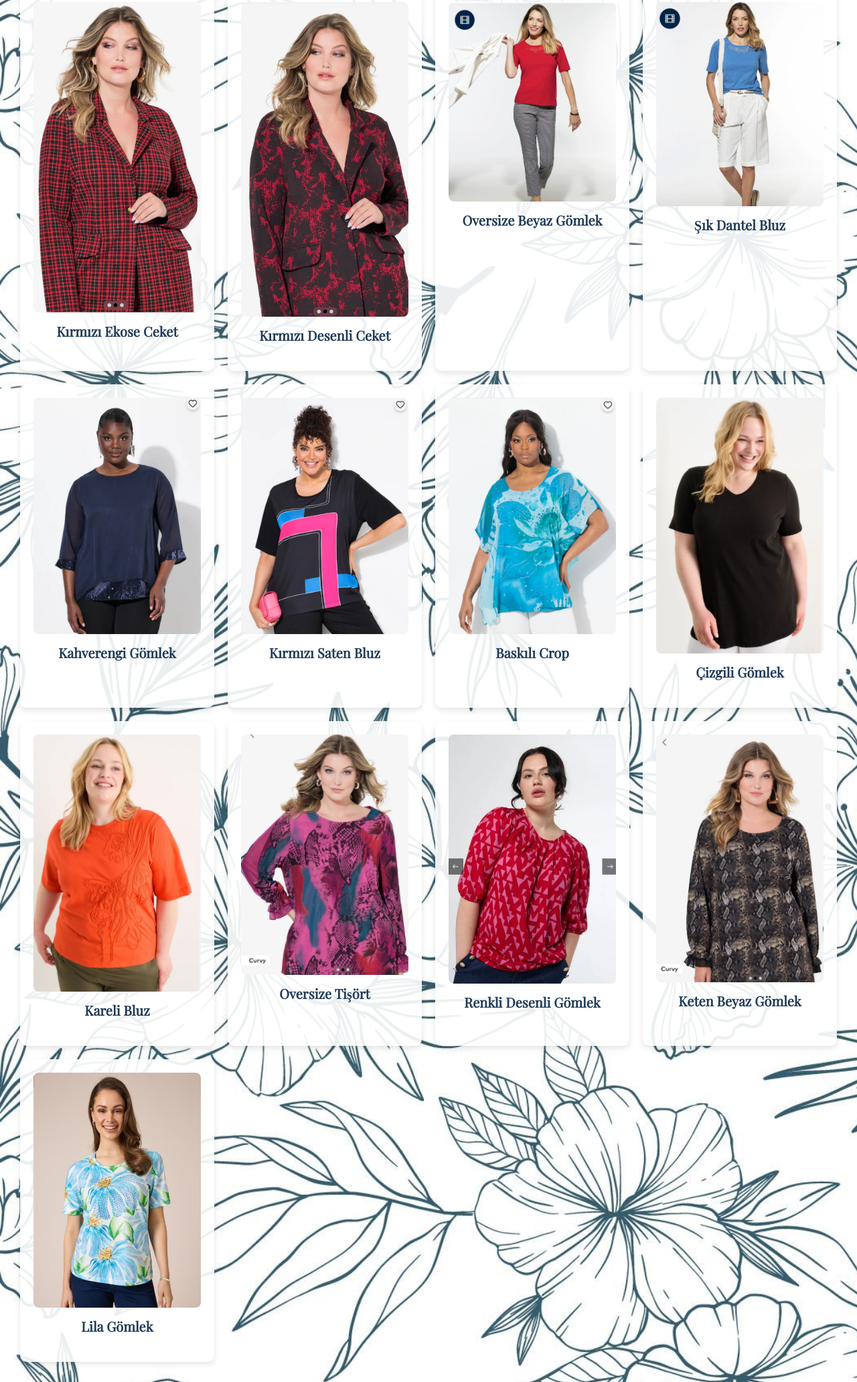
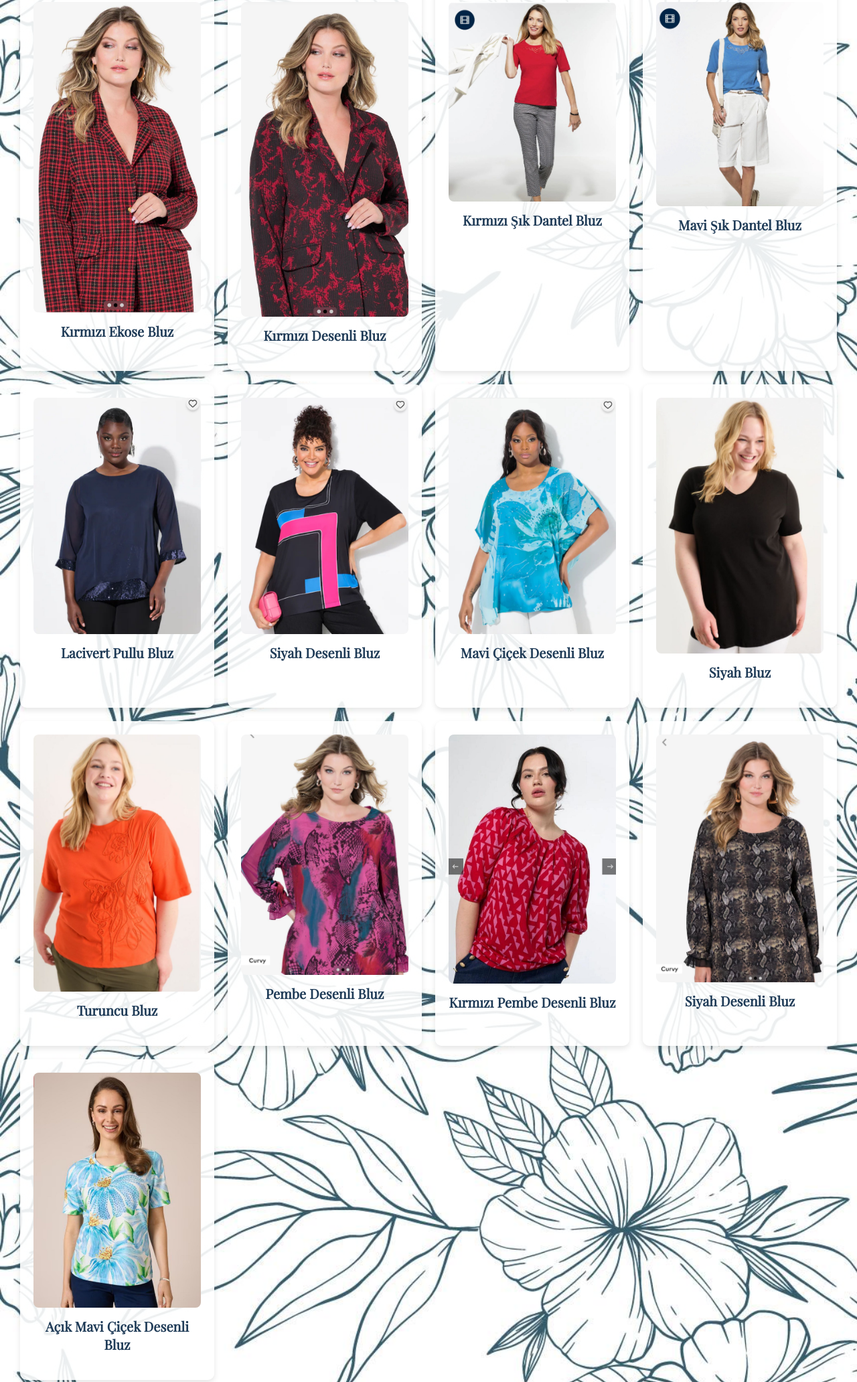
Before and after one commit to AyshenSaglamer/kamilla-butik, a plain HTML site: page Kamilla Butik/ustgiyim.html in a window 1280 px wide. Shown: the part 277-2341 px from the top of the page at 67% size. Drawn offline with nearby package versions, Linux system fonts and the light colour scheme.

Commit message:
Add files via upload

```diff
--- a/Kamilla Butik/ustgiyim.html
+++ b/Kamilla Butik/ustgiyim.html
@@ -137,80 +137,82 @@
     <script>
       const products = [
         {
-          name: "Kırmızı Ekose Ceket",
+          name_tr: "Kırmızı Ekose Bluz",
+          name_en: "Red Plaid Blouse",
           image: "images/Bluz 1.jpeg",
         },
         {
-          name: "Kırmızı Desenli Ceket",
+          name_tr: "Kırmızı Desenli Bluz",
+          name_en: "Red Patterned Blouse",
           image: "images/Bluz 2.jpeg",
-          link: "bluz2.html",
         },
         {
-          name: "Oversize Beyaz Gömlek",
+          name_tr: "Kırmızı Şık Dantel Bluz",
+          name_en: "Red Elegant Lace Blouse",
           image: "images/Bluz 3.jpeg",
-          link: "bluz3.html",
         },
         {
-          name: "Şık Dantel Bluz",
+          name_tr: "Mavi Şık Dantel Bluz",
+          name_en: "Blue Elegant Lace Blouse",
           image: "images/Bluz 4.jpeg",
-          link: "bluz4.html",
         },
         {
-          name: "Kahverengi Gömlek",
+          name_tr: "Lacivert Pullu Bluz",
+          name_en: "Navy Sequined Blouse",
           image: "images/Bluz 5.jpeg",
-          link: "bluz5.html",
         },
         {
-          name: "Kırmızı Saten Bluz",
+          name_tr: "Siyah Desenli Bluz",
+          name_en: "Black Patterned Blouse",
           image: "images/Bluz 6.jpeg",
-          link: "bluz6.html",
         },
         {
-          name: "Baskılı Crop",
+          name_tr: "Mavi Çiçek Desenli Bluz",
+          name_en: "Blue Floral Blouse",
           image: "images/Bluz 7.jpeg",
-          link: "bluz7.html",
         },
         {
-          name: "Çizgili Gömlek",
+          name_tr: "Siyah Bluz",
+          name_en: "Black Blouse",
           image: "images/Bluz 8.jpeg",
-          link: "bluz8.html",
         },
         {
-          name: "Kareli Bluz",
+          name_tr: "Turuncu Bluz",
+          name_en: "Orange Blouse",
           image: "images/Bluz 9.jpeg",
-          link: "bluz9.html",
         },
         {
-          name: "Oversize Tişört",
+          name_tr: "Pembe Desenli Bluz",
+          name_en: "Pink Patterned Blouse",
           image: "images/Bluz 10.jpeg",
-          link: "bluz10.html",
         },
         {
-          name: "Renkli Desenli Gömlek",
+          name_tr: "Kırmızı Pembe Desenli Bluz",
+          name_en: "Red & Pink Patterned Blouse",
           image: "images/Bluz 11.jpeg",
-          link: "bluz11.html",
         },
         {
-          name: "Keten Beyaz Gömlek",
+          name_tr: "Siyah Desenli Bluz",
+          name_en: "Black Patterned Blouse",
           image: "images/Bluz 12.jpeg",
-          link: "bluz12.html",
         },
         {
-          name: "Lila Gömlek",
+          name_tr: "Açık Mavi Çiçek Desenli Bluz",
+          name_en: "Light Blue Floral Blouse",
           image: "images/Bluz 13.jpeg",
-          link: "bluz13.html",
         },
       ];
 
       const list = document.getElementById("product-list");
-      products.forEach((product) => {
+      products.forEach((product, index) => {
         const div = document.createElement("div");
         div.className = "product-card";
         div.innerHTML = `
-  <img src="${product.image}" alt="${product.name}" />
-  <h3>${product.name}</h3>
-`;
-
+    <img src="${product.image}" alt="${product.name_tr}" />
+    <h3 class="product-title" data-tr="${product.name_tr}" data-en="${product.name_en}">
+      ${product.name_tr}
+    </h3>
+  `;
         list.appendChild(div);
       });
     </script>
@@ -234,6 +236,12 @@
           translations[lang].title;
         document.getElementById("back-button").textContent =
           translations[lang].back;
+
+        // Ürün isimlerini güncelle
+        const productTitles = document.querySelectorAll(".product-title");
+        productTitles.forEach((el) => {
+          el.textContent = el.getAttribute(`data-${lang}`);
+        });
       }
 
       const savedLang = localStorage.getItem("lang") || "tr";
```
Also changed, not shown: Kamilla Butik/altgiyim.html (+28 -16 lines), Kamilla Butik/elbiseler.html (+14 -6 lines).
